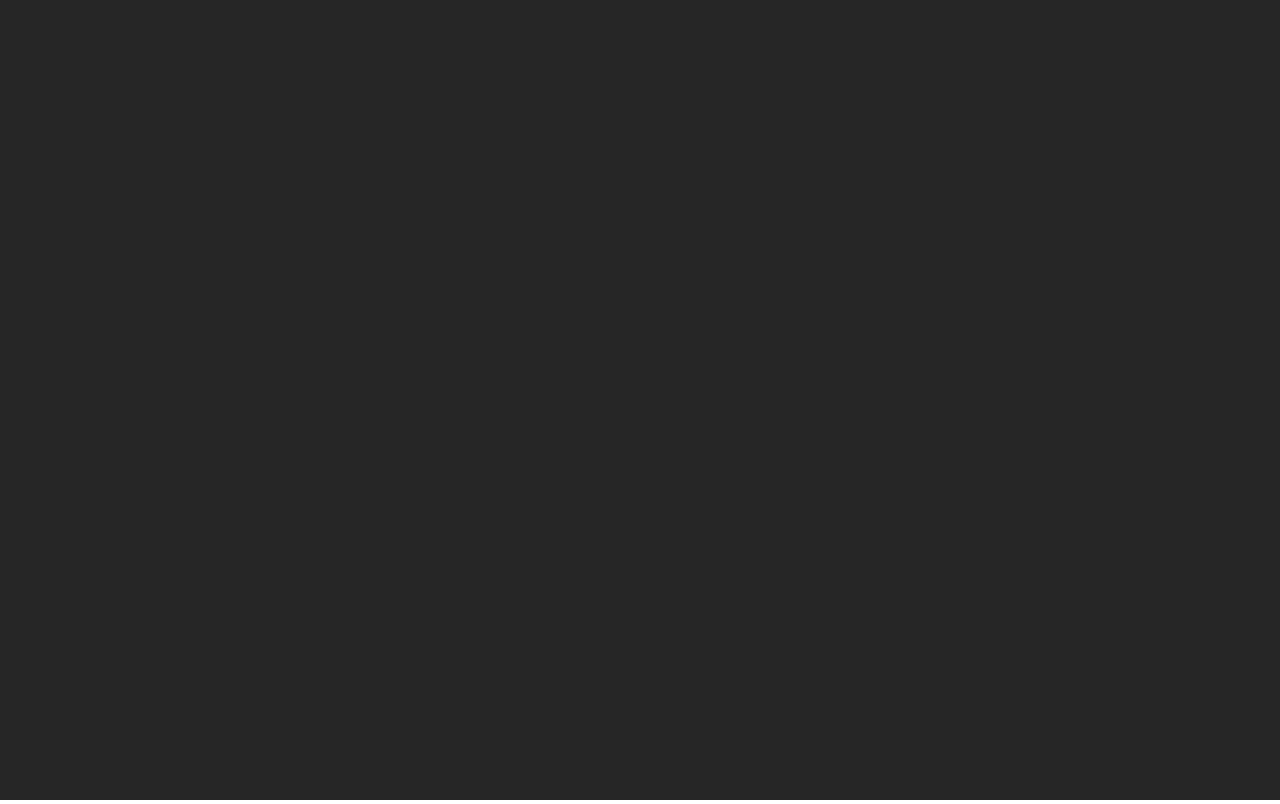
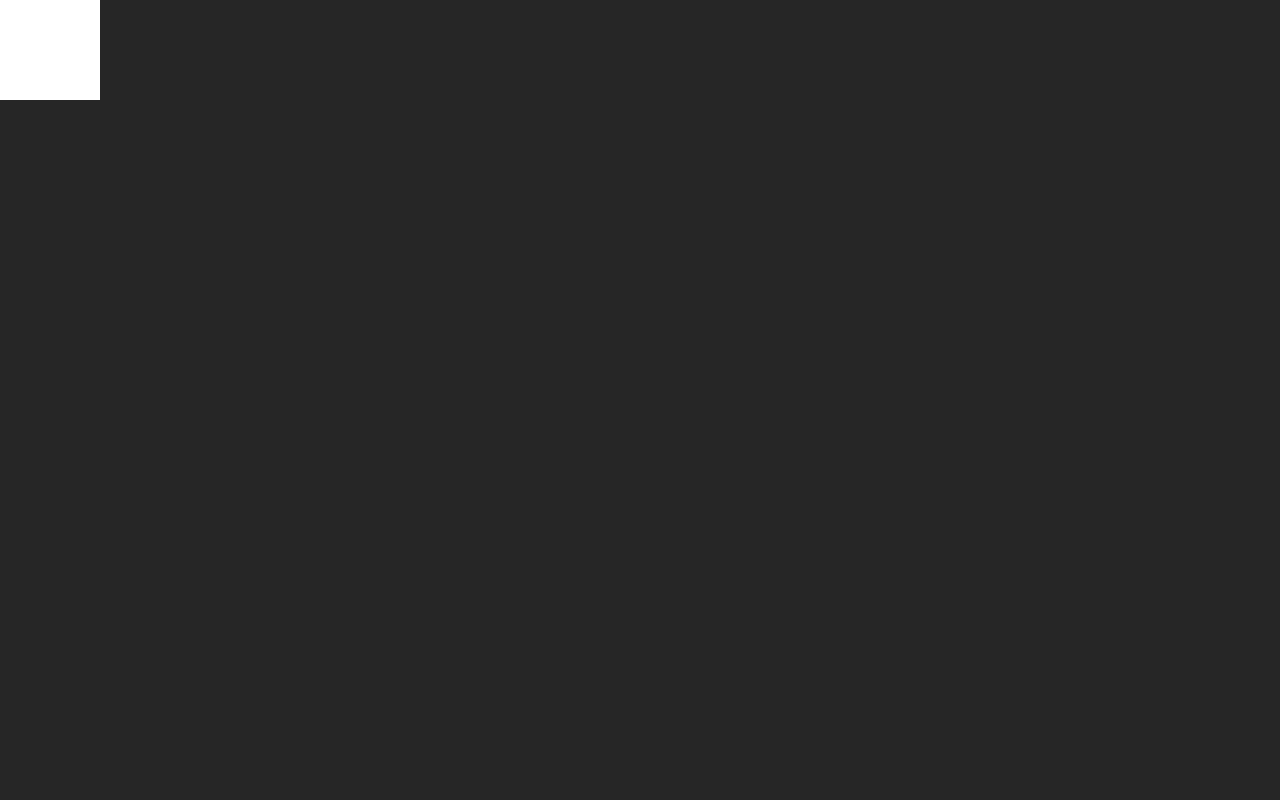
Before and after one commit to hadrianhughes/complex-plane, a website built with webpack: page static/index.html in a window 1280 px wide. Built offline with nearby package versions, Linux system fonts and the light colour scheme.

Commit message:
Create separate file for render functionality

```diff
--- a/src/index.ts
+++ b/src/index.ts
@@ -1,12 +1,12 @@
+import { render } from './render';
+
 const CANVAS_WIDTH = window.innerWidth;
 const CANVAS_HEIGHT = window.innerHeight;
 const canvas = document.createElement('canvas');
-const ctx = canvas.getContext('2d');
+const context = canvas.getContext('2d');
 
 canvas.width = CANVAS_WIDTH;
 canvas.height = CANVAS_HEIGHT;
 document.body.appendChild(canvas);
 
-const render = ctx => {
-  ctx.clearRect(0, 0, CANVAS_WIDTH, CANVAS_HEIGHT);
-};
+render(context);
--- /dev/null
+++ b/src/render.ts
@@ -0,0 +1,8 @@
+export const render = ctx => {
+  const { canvas } = ctx;
+
+  ctx.clearRect(0, 0, canvas.width, canvas.height);
+
+  ctx.fillStyle = '#fff';
+  ctx.fillRect(0, 0, 100, 100);
+};
--- a/static/index.html
+++ b/static/index.html
@@ -10,6 +10,7 @@
 
     canvas {
       background-color: #262626;
+      display: block;
     }
     </style>
   </head>
--- a/tsconfig.json
+++ b/tsconfig.json
@@ -10,5 +10,6 @@
   "exclude": [
     "node_modules",
     "**/*.test.js"
-  ]
+  ],
+  "skipLibCheck": true
 }
--- a/webpack.config.js
+++ b/webpack.config.js
@@ -16,6 +16,9 @@ module.exports = {
       }
     ]
   },
+  resolve: {
+    extensions: ['.js', '.ts']
+  },
   plugins: [
     new CopyPlugin([
       { from: 'static' }
```
